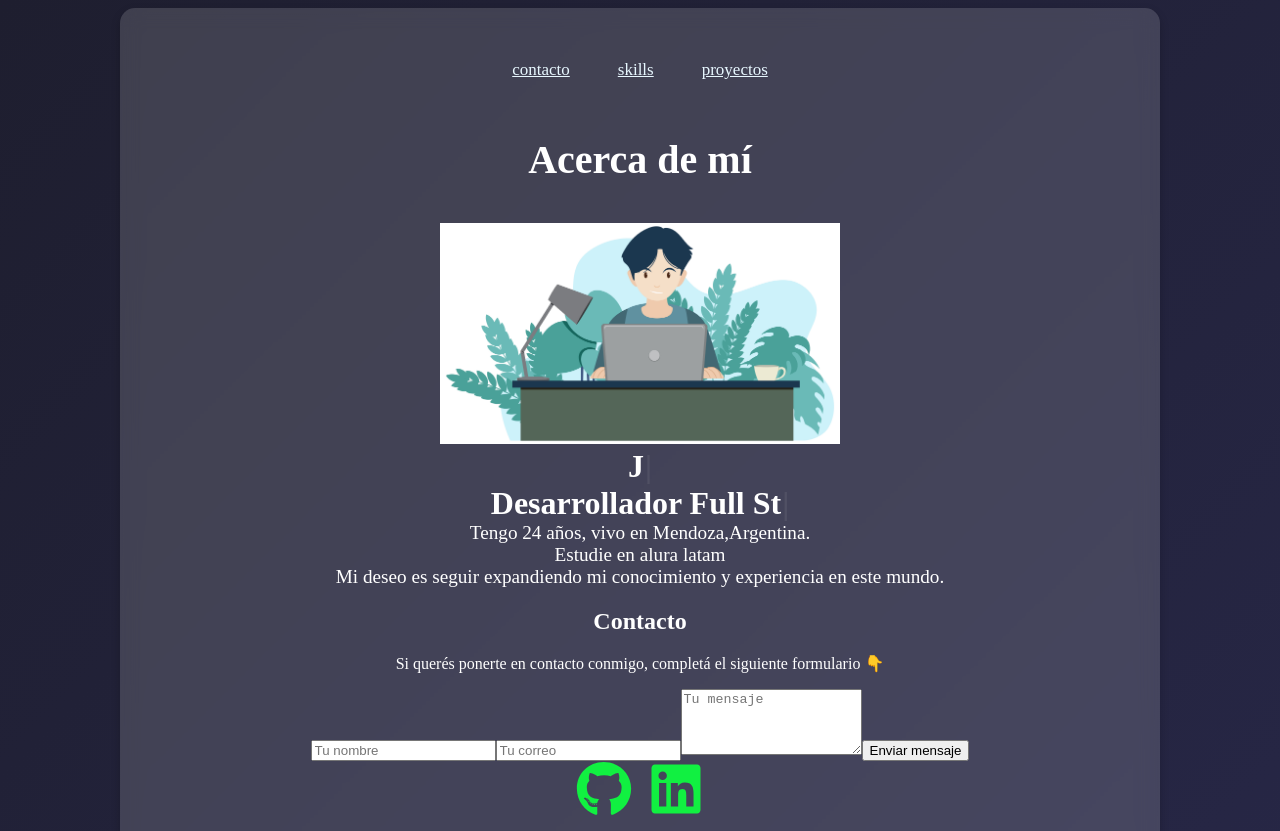
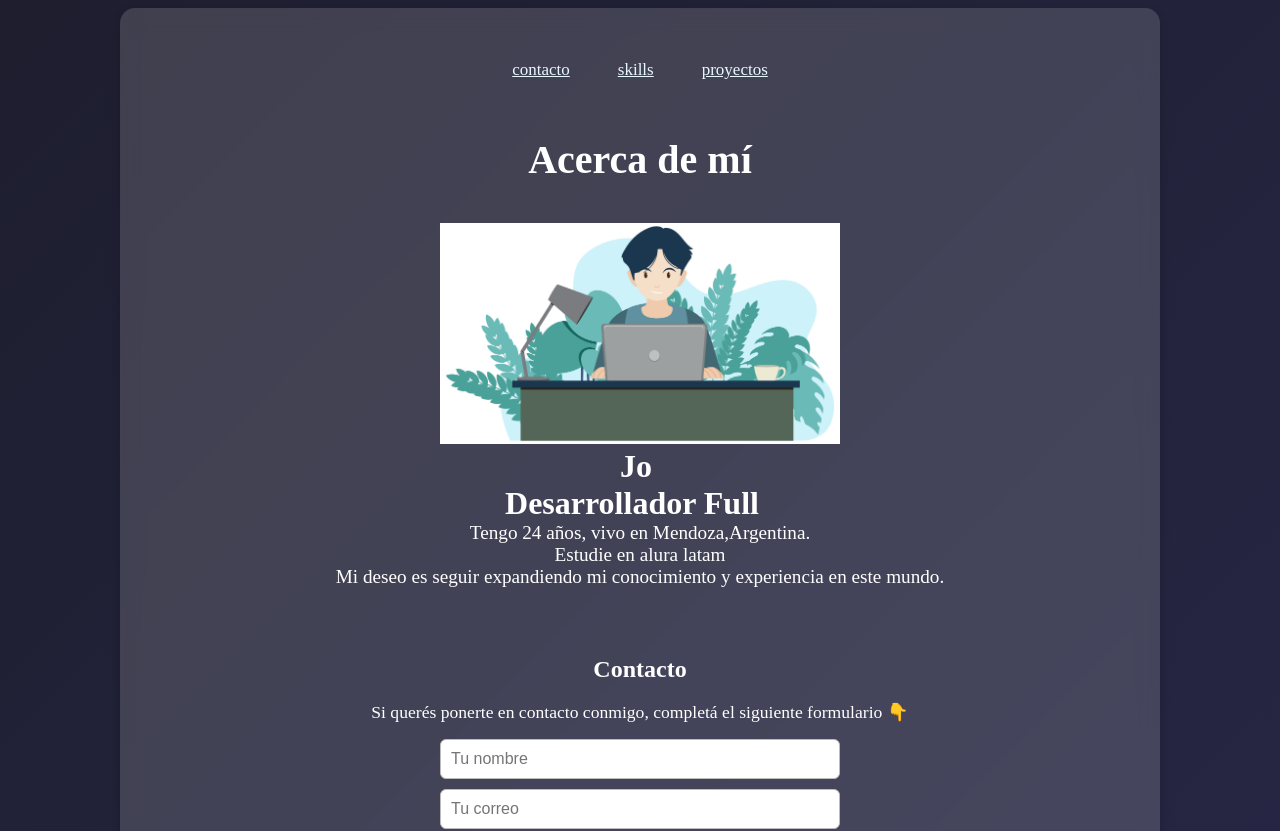
Before and after one commit to joaub/portafolio, a React (Vite) app: page / in a window 1280 px wide. Shown: the top 831 px of the page. Built offline with nearby package versions, Linux system fonts and the light colour scheme.

Commit message:
estilizando el formulario

```diff
--- a/src/App.css
+++ b/src/App.css
@@ -44,21 +44,91 @@ body {
   font-size: 1.2rem;
   margin: 0;
 }
+/*contacto*/
 
-.contacto{
-  margin: 0.2rem;
-  padding: 0;
+.contacto {
+  text-align: center;
+  padding: 2rem 1rem;
+  margin: 1rem;
+}
 
+.texto-contacto {
+  margin-bottom: 1rem;
+
+  font-size: 1.1rem;
 }
-.correo{
-  display: block;
-  font-size: 1.2rem;
-  color: aqua;
+
+.formulario-contacto {
+  display: flex;
+  flex-direction: column;
+  gap: 10px;
+  max-width: 400px;
+  margin: 0 auto;
 }
+
+.formulario-contacto input,
+.formulario-contacto textarea {
+  padding: 10px;
+  border: 1px solid #bbb;
+  border-radius: 6px;
+  font-size: 1rem;
+}
+
+.boton {
+  background-color: #007bff;
+  color: white;
+  padding: 10px;
+  margin-bottom: 1rem;
+  border: none;
+  border-radius: 6px;
+  cursor: pointer;
+  transition: background 0.3s;
+}
+
+.boton:hover {
+  background-color: #0056b3;
+}
+
+.boton.deshabilitado {
+  background-color: #999;
+  cursor: not-allowed;
+}
+
+.mensaje-exito {
+  color: green;
+  font-weight: bold;
+  margin-top: 1rem;
+}
+
+.mensaje-error {
+  color: red;
+  font-weight: bold;
+  margin-top: 1rem;
+}
+
+.redes {
+  display: flex;
+  justify-content: center;
+  align-items: center;
+  gap: 1rem;
+  margin-top: 1.5rem;
+}
+
+.correo {
+  color: #007bff;
+  text-decoration: none;
+  font-weight: 600;
+}
+
+.correo:hover {
+  text-decoration: underline;
+}
+
 .icono{
   font-size: 3.5rem;
   color: #11f041;
   padding: 0.5rem;
+  margin-top: 1rem;
 }
 .icono:hover{
   font-size: 4rem;
@@ -84,6 +154,7 @@ body {
   background-color: #3320dd;
   outline: #f0faff 1px solid;
 }
+
 
 @media (max-width: 768px) {
   #root {
```
